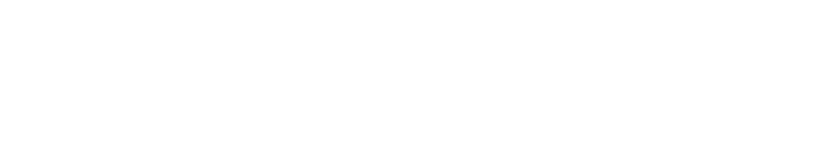
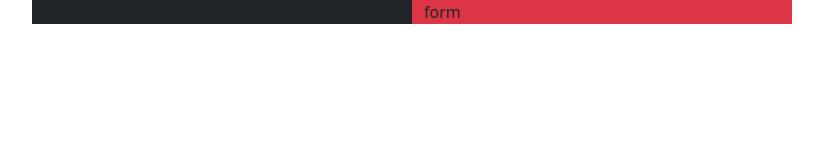
Before and after one commit to JoaoAntonio18/ClubedoVinho-front, a plain HTML site: page index.html in a window 1280 px wide. Shown: the whole page, without its empty margins (38-861 px from the left). Drawn offline with nearby package versions, Linux system fonts and the light colour scheme.

Commit message:
Começando a criar a página de login

```diff
--- a/index.html
+++ b/index.html
@@ -8,9 +8,16 @@
         <link rel="stylesheet" href="css/custom.css">
         <link href="https://cdn.jsdelivr.net/npm/bootstrap@5.3.3/dist/css/bootstrap.min.css" rel="stylesheet" integrity="sha384-QWTKZyjpPEjISv5WaRU9OFeRpok6YctnYmDr5pNlyT2bRjXh0JMhjY6hW+ALEwIH" crossorigin="anonymous">
     </head>
-    <body>
+    <body class="container">
 
-
+        <div class="row">
+            <div class="col-md-4 bg-dark">
+                imagem
+            </div>
+            <div class="col-md-4 bg-danger">
+                form
+            </div>
+        </div>
 
         <script src="https://cdn.jsdelivr.net/npm/bootstrap@5.3.3/dist/js/bootstrap.bundle.min.js" integrity="sha384-YvpcrYf0tY3lHB60NNkmXc5s9fDVZLESaAA55NDzOxhy9GkcIdslK1eN7N6jIeHz" crossorigin="anonymous"></script>
     </body>
```
